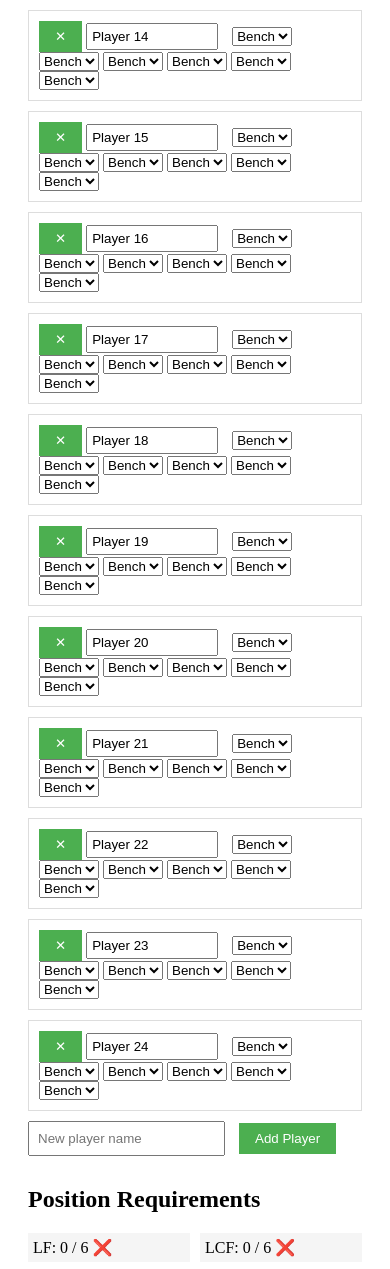
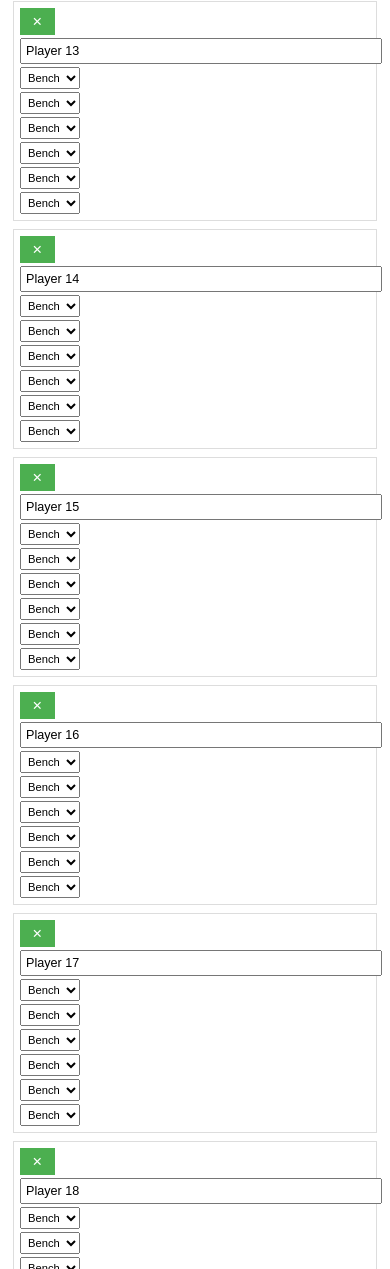
Before and after one commit to kl534/kl534.github.io, a plain HTML site: page v2.html in a window 390 px wide. Shown: the part 385-1654 px from the top of the page. Drawn offline with Linux system fonts and the light colour scheme.

Commit message:
Mobile style

```diff
--- a/v2.html
+++ b/v2.html
@@ -2,23 +2,144 @@
 <html>
 <head>
     <meta charset="UTF-8">
+    <meta name="viewport" content="width=device-width, initial-scale=1.0">
     <title>Baseball Lineup Generator</title>
     <style>
-        .container { padding: 20px; max-width: 1000px; margin: 0 auto; }
-        .player-section, .position-section { margin-bottom: 30px; }
-        .player { margin: 10px 0; padding: 10px; border: 1px solid #ddd; }
-        .position-counts { display: grid; grid-template-columns: repeat(auto-fill, minmax(120px, 1fr)); gap: 10px; }
-        .count-item { padding: 5px; background: #f5f5f5; }
-        table { width: 100%; border-collapse: collapse; margin-top: 20px; }
-        th, td { border: 1px solid #ddd; padding: 8px; text-align: left; }
-        button { background: #4CAF50; color: white; border: none; padding: 8px 16px; cursor: pointer; }
-        button:hover { background: #45a049; }
-        input[type="text"] { padding: 8px; margin-right: 10px; }
+        :root {
+            --primary-color: #4CAF50;
+            --secondary-color: #45a049;
+        }
+
+        .container {
+            padding: 10px;
+            max-width: 1000px;
+            margin: 0 auto;
+            font-size: 16px;
+        }
+
+        .player-section, .position-section {
+            margin-bottom: 20px;
+        }
+
+        .player {
+            margin: 8px 0;
+            padding: 8px;
+            border: 1px solid #ddd;
+            display: flex;
+            flex-wrap: wrap;
+            gap: 5px;
+            align-items: center;
+        }
+
+        .position-counts {
+            display: grid;
+            grid-template-columns: repeat(auto-fill, minmax(140px, 1fr));
+            gap: 8px;
+        }
+
+        .count-item {
+            padding: 5px;
+            background: #f5f5f5;
+            font-size: 0.9em;
+        }
+
+        table {
+            width: 100%;
+            border-collapse: collapse;
+            margin-top: 15px;
+            overflow-x: auto;
+            display: block;
+        }
+
+        th, td {
+            border: 1px solid #ddd;
+            padding: 6px;
+            text-align: left;
+            font-size: 0.9em;
+            min-width: 60px;
+        }
+
+        button {
+            background: var(--primary-color);
+            color: white;
+            border: none;
+            padding: 8px 16px;
+            cursor: pointer;
+            font-size: 1em;
+        }
+
+        button:hover {
+            background: var(--secondary-color);
+        }
+
+        input[type="text"] {
+            padding: 8px;
+            margin: 5px 0;
+            width: 100%;
+            box-sizing: border-box;
+        }
+
         .player-name-input {
-        margin-right: 10px;
-        padding: 4px;
-        width: 120px;
-    }
+            margin-right: 10px;
+            padding: 4px;
+            width: 120px;
+            max-width: 35%;
+        }
+
+        select {
+            padding: 4px;
+            font-size: 0.9em;
+            max-width: 100px;
+        }
+
+        @media (max-width: 768px) {
+            .container {
+                padding: 5px;
+                font-size: 14px;
+            }
+
+            .player {
+                gap: 3px;
+                padding: 6px;
+            }
+
+            select {
+                font-size: 0.8em;
+                padding: 3px;
+                max-width: 80px;
+            }
+
+            button {
+                padding: 6px 12px;
+                font-size: 0.9em;
+            }
+
+            .player-name-input {
+                width: 100px;
+                font-size: 0.9em;
+            }
+        }
+
+        @media (max-width: 480px) {
+            .player {
+                flex-direction: column;
+                align-items: flex-start;
+            }
+
+            .player-name-input {
+                max-width: 100%;
+                width: 100%;
+            }
+
+            .position-counts {
+                grid-template-columns: 1fr 1fr;
+            }
+
+            th, td {
+                padding: 4px;
+                font-size: 0.8em;
+            }
+        }
     </style>
 </head>
 <body>
```
